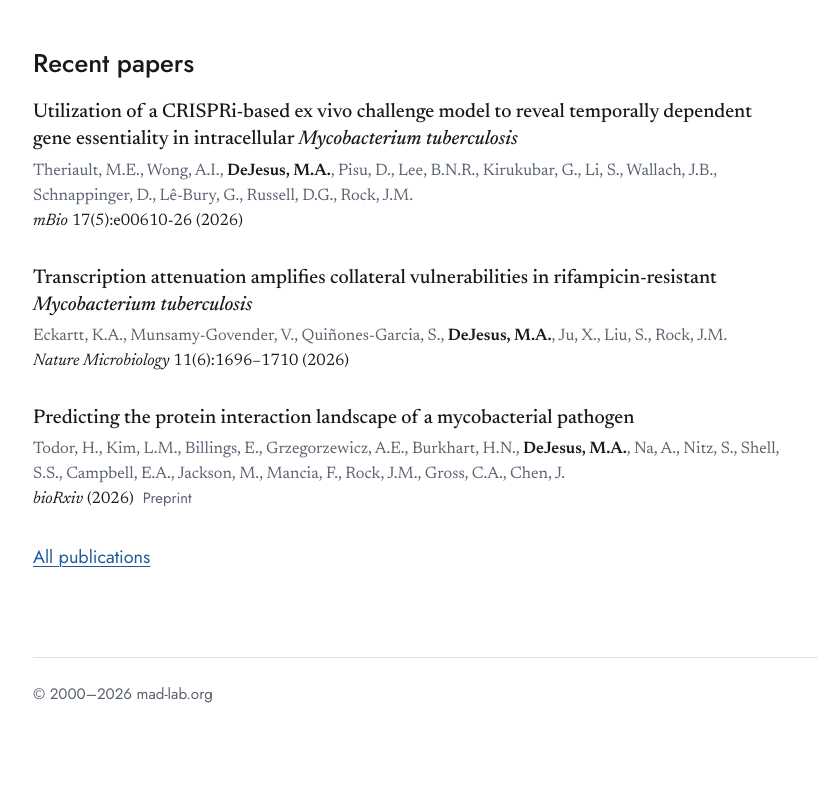
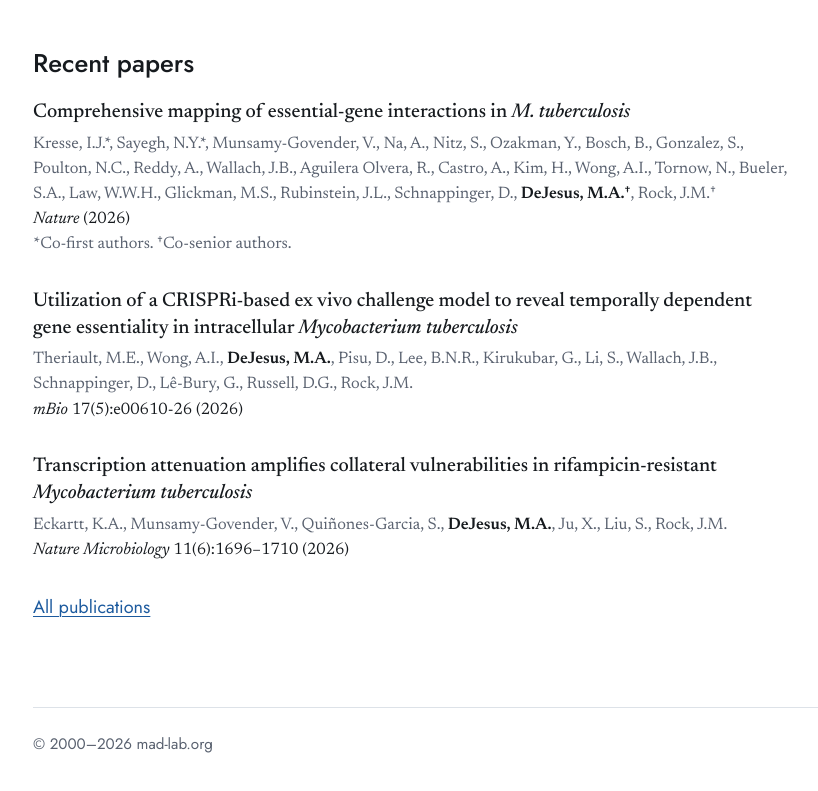
Before and after one commit to mad-lab/mad-lab.github.io, a plain HTML site: page index.html in a window 1280 px wide. Shown: the part 818-1609 px from the top of the page, without its empty margins (75-893 px from the left). Before the commit the page ends 1587 px from the top, so only its background shows below. Drawn offline with Linux system fonts and the light colour scheme.

Commit message:
Update site from the mad-lab.org build (2026-10-29)

```diff
--- a/index.html
+++ b/index.html
@@ -91,6 +91,13 @@
 <h2>Recent papers</h2>
 <ol class="pub-list">
   <li class="pub">
+  <p class="pub-title"><a href="https://doi.org/10.1038/s41586-026-11212-0">Comprehensive mapping of essential-gene interactions in <i>M. tuberculosis</i></a></p>
+  <p class="pub-authors">Kresse, I.J.*, Sayegh, N.Y.*, Munsamy-Govender, V., Na, A., Nitz, S., Ozakman, Y., Bosch, B., Gonzalez, S., Poulton, N.C., Reddy, A., Wallach, J.B., Aguilera Olvera, R., Castro, A., Kim, H., Wong, A.I., Tornow, N., Bueler, S.A., Law, W.W.H., Glickman, M.S., Rubinstein, J.L., Schnappinger, D., <b>DeJesus, M.A.†</b>, Rock, J.M.†</p>
+  <p class="pub-venue"><i>Nature</i> (2026)</p>
+  <p class="pub-notes">*Co-first authors. †Co-senior authors.</p>
+
+</li>
+<li class="pub">
   <p class="pub-title"><a href="https://doi.org/10.1128/mbio.00610-26">Utilization of a CRISPRi-based ex vivo challenge model to reveal temporally dependent gene essentiality in intracellular <i>Mycobacterium tuberculosis</i></a></p>
   <p class="pub-authors">Theriault, M.E., Wong, A.I., <b>DeJesus, M.A.</b>, Pisu, D., Lee, B.N.R., Kirukubar, G., Li, S., Wallach, J.B., Schnappinger, D., Lê-Bury, G., Russell, D.G., Rock, J.M.</p>
   <p class="pub-venue"><i>mBio</i> 17(5):e00610-26 (2026)</p>
@@ -101,13 +108,6 @@
   <p class="pub-title"><a href="https://doi.org/10.1038/s41564-026-02357-9">Transcription attenuation amplifies collateral vulnerabilities in rifampicin-resistant <i>Mycobacterium tuberculosis</i></a></p>
   <p class="pub-authors">Eckartt, K.A., Munsamy-Govender, V., Quiñones-Garcia, S., <b>DeJesus, M.A.</b>, Ju, X., Liu, S., Rock, J.M.</p>
   <p class="pub-venue"><i>Nature Microbiology</i> 11(6):1696–1710 (2026)</p>
-
-
-</li>
-<li class="pub">
-  <p class="pub-title"><a href="https://doi.org/10.64898/2026.07.15.738315">Predicting the protein interaction landscape of a mycobacterial pathogen</a></p>
-  <p class="pub-authors">Todor, H., Kim, L.M., Billings, E., Grzegorzewicz, A.E., Burkhart, H.N., <b>DeJesus, M.A.</b>, Na, A., Nitz, S., Shell, S.S., Campbell, E.A., Jackson, M., Mancia, F., Rock, J.M., Gross, C.A., Chen, J.</p>
-  <p class="pub-venue"><i>bioRxiv</i> (2026) <span class="pub-label">Preprint</span></p>
 
 
 </li>
```
Also changed, not shown: pubs/index.html (+7 -0 lines), 2 other files.
